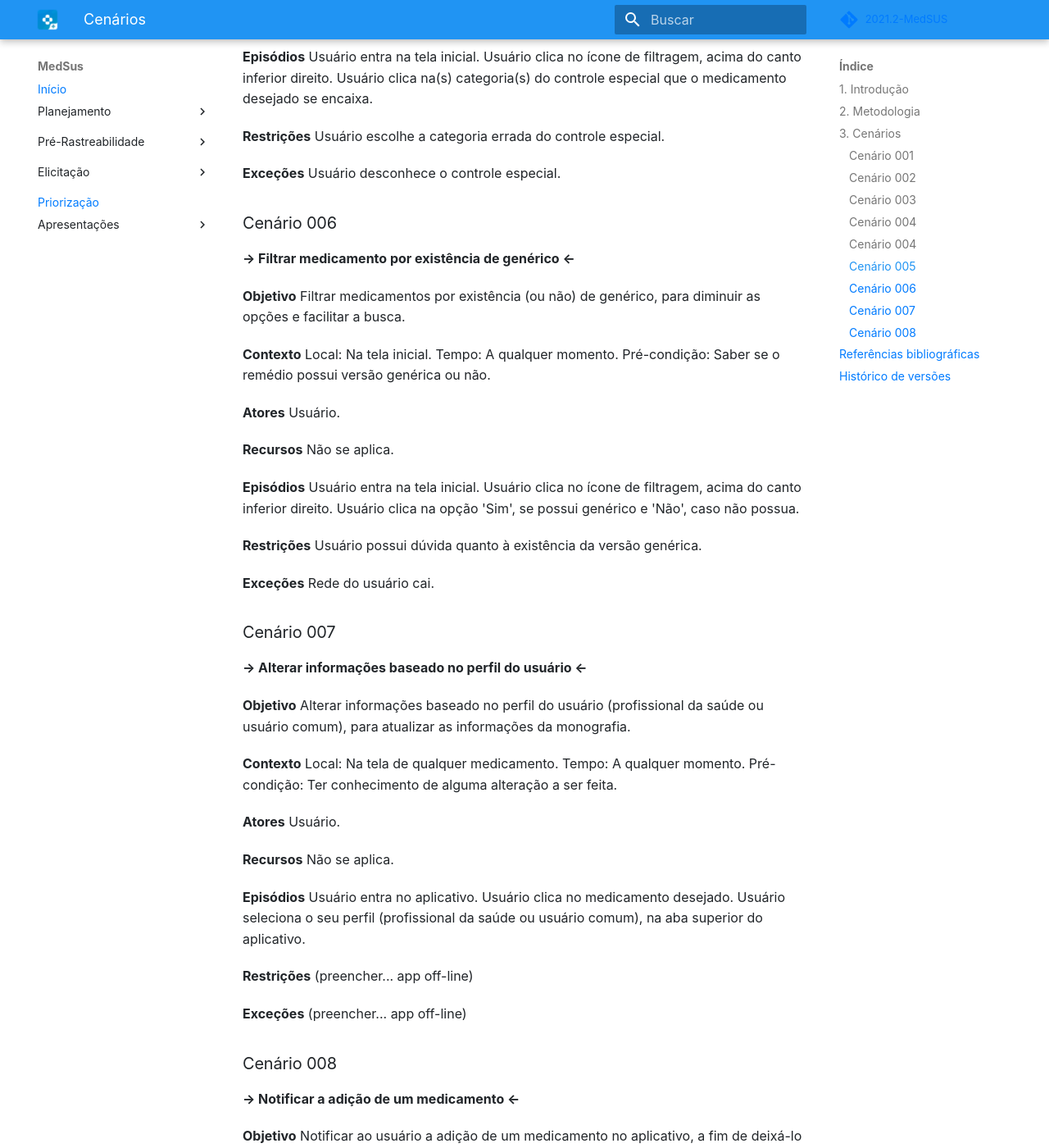
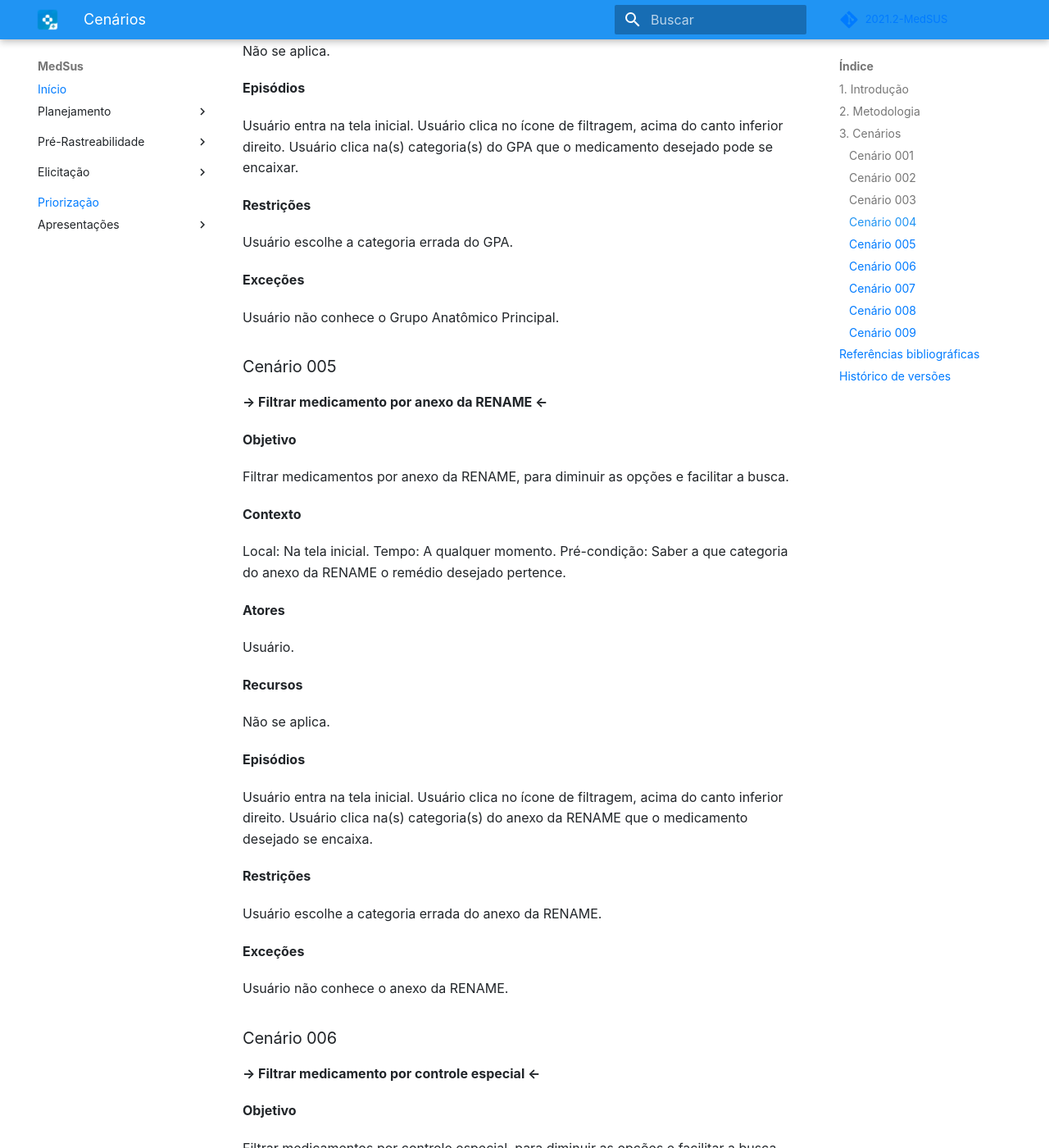
Before and after one commit to Requisitos-de-Software/2021.2-MedSUS, an MkDocs documentation site: the page built from docs/modeling/scenarios.md, in a window 1280 px wide and 1400 px high, scrolled down 3470 px. Shown: the whole window at 82% size. Built offline with MkDocs 1.6.1 and Material for MkDocs 9.7.7, drawn with Linux system fonts in a browser that asks for light colours; some web fonts are replaced; comment, search, counter and statistics services are not loaded; some of the changed text lies outside the part shown.

Commit message:
Correção do texto de scenarios.md
#22

```diff
--- a/docs/modeling/scenarios.md
+++ b/docs/modeling/scenarios.md
@@ -19,28 +19,35 @@ A partir do Brainstorming realizado em uma reunião com todos os membros do grup
 **-> Pesquisar medicamentos por nome <-**
 
 **Objetivo**
+
 Buscar por medicamento específico para facilitar achá-lo.
 
 **Contexto**
+
 Local: Tela inicial.
 Tempo: A qualquer momento.
 Pré-condição: Não se aplica.
 
 **Atores**
+
 Usuário.
 
 **Recursos**
+
 Não se aplica.
 
 **Episódios**
+
 Usuário entra na tela inicial.
 Usuário clica no ícone de pesquisa, no canto superior direito.
 Usuário pesquisa o medicamento desejado.
 
 **Restrições**
+
 Errar o nome do medicamento.
 
 **Exceções**
+
 Usuário não sabe o nome do medicamento.
 
 ### Cenário 002
@@ -48,29 +55,36 @@ Usuário não sabe o nome do medicamento.
 **-> Compartilhar medicamentos <-**
 
 **Objetivo**
+
 Compartilhar medicamentos para outras pessoas.
 
 **Contexto**
+
 Local: Na tela de qualquer medicamento.
 Tempo: A qualquer momento.
 Pré-condição: Não se aplica.
 
 **Atores**
+
 Usuário.
 
 **Recursos**
+
 Não se aplica.
 
 **Episódios**
+
 Usuário entra na tela inicial.
 Usuário procura pelo medicamento desejado.
 Usuário clica no ícone do meio, na aba inferior.
 Usuário escolhe onde irá compartilhar as informações.
 
 **Restrições**
+
 Só é possível compartilhar em um outro aplicativo por vez.
 
 **Exceções**
+
 Destinatário não possui nenhum aplicativo para receber o compartilhamento.
 
 ### Cenário 003
@@ -78,28 +92,35 @@ Destinatário não possui nenhum aplicativo para receber o compartilhamento.
 **-> Favoritar medicamentos <-**
 
 **Objetivo**
+
 Favoritar medicamentos para guardar os medicamentos que possuem preferência.
 
 **Contexto**
+
 Local: Na tela inicial ou na tela de qualquer medicamento.
 Tempo: A qualquer momento.
 Pré-condição: Não se aplica.
 
 **Atores**
+
 Usuário.
 
 **Recursos**
+
 Não se aplica.
 
 **Episódios**
+
 Usuário entra na tela inicial.
 Usuário procura pelo medicamento desejado.
 Usuário clica no ícone de favoritar - atrás do nome do medicamento.
 
 **Restrições**
+
 Nenhuma restrição foi encontrada.
 
 **Exceções**
+
 Medicamento não existe no sistema.
 
 ### Cenário 004
@@ -107,174 +128,216 @@ Medicamento não existe no sistema.
 **-> Filtrar medicamento por GAP <-**
 
 **Objetivo**
+
 Filtrar medicamentos por Grupo Anatômico Principal, para diminuir as opções e facilitar a busca.
 
 **Contexto**
+
 Local: Na tela inicial.
 Tempo: A qualquer momento.
 Pré-condição: Saber a que categoria do GPA o remédio desejado pertence.
 
 **Atores**
+
 Usuário.
 
 **Recursos**
+
 Não se aplica.
 
 **Episódios**
+
 Usuário entra na tela inicial.
 Usuário clica no ícone de filtragem, acima do canto inferior direito.
 Usuário clica na(s) categoria(s) do GPA que o medicamento desejado pode se encaixar.
 
 **Restrições**
+
 Usuário escolhe a categoria errada do GPA.
 
 **Exceções**
+
 Usuário não conhece o Grupo Anatômico Principal.
 
-### Cenário 004
+### Cenário 005
 
 **-> Filtrar medicamento por anexo da RENAME <-**
 
 **Objetivo**
+
 Filtrar medicamentos por anexo da RENAME, para diminuir as opções e facilitar a busca.
 
 **Contexto**
+
 Local: Na tela inicial.
 Tempo: A qualquer momento.
 Pré-condição: Saber a que categoria do anexo da RENAME o remédio desejado pertence.
 
 **Atores**
+
 Usuário.
 
 **Recursos**
+
 Não se aplica.
 
 **Episódios**
+
 Usuário entra na tela inicial.
 Usuário clica no ícone de filtragem, acima do canto inferior direito.
 Usuário clica na(s) categoria(s) do anexo da RENAME que o medicamento desejado se encaixa.
 
 **Restrições**
+
 Usuário escolhe a categoria errada do anexo da RENAME.
 
 **Exceções**
+
 Usuário não conhece o anexo da RENAME.
 
-### Cenário 005
+### Cenário 006
 
 **-> Filtrar medicamento por controle especial <-**
 
 **Objetivo**
+
 Filtrar medicamentos por controle especial, para diminuir as opções e facilitar a busca.
 
 **Contexto**
+
 Local: Na tela inicial.
 Tempo: A qualquer momento.
 Pré-condição: Saber a que categoria do controle especial o remédio desejado pertence.
 
 **Atores**
+
 Usuário.
 
 **Recursos**
+
 Não se aplica.
 
 **Episódios**
+
 Usuário entra na tela inicial.
 Usuário clica no ícone de filtragem, acima do canto inferior direito.
 Usuário clica na(s) categoria(s) do controle especial que o medicamento desejado se encaixa.
 
 **Restrições**
+
 Usuário escolhe a categoria errada do controle especial.
 
 **Exceções**
+
 Usuário desconhece o controle especial.
 
-### Cenário 006
+### Cenário 007
 
 **-> Filtrar medicamento por existência de genérico <-**
 
 **Objetivo**
+
 Filtrar medicamentos por existência (ou não) de genérico, para diminuir as opções e facilitar a busca.
 
 **Contexto**
+
 Local: Na tela inicial.
 Tempo: A qualquer momento.
 Pré-condição: Saber se o remédio possui versão genérica ou não.
 
 **Atores**
+
 Usuário.
 
 **Recursos**
+
 Não se aplica.
 
 **Episódios**
+
 Usuário entra na tela inicial.
 Usuário clica no ícone de filtragem, acima do canto inferior direito.
 Usuário clica na opção 'Sim', se possui genérico e 'Não', caso não possua.
 
 **Restrições**
+
 Usuário possui dúvida quanto à existência da versão genérica.
 
 **Exceções**
+
 Rede do usuário cai.
 
-### Cenário 007
+### Cenário 008
 
 **-> Alterar informações baseado no perfil do usuário <-**
 
 **Objetivo**
+
 Alterar informações baseado no perfil do usuário (profissional da saúde ou usuário comum), para atualizar as informações da monografia.
 
 **Contexto**
+
 Local: Na tela de qualquer medicamento.
 Tempo: A qualquer momento.
 Pré-condição: Ter conhecimento de alguma alteração a ser feita.
 
 **Atores**
+
 Usuário.
 
 **Recursos**
+
 Não se aplica.
 
 **Episódios**
+
 Usuário entra no aplicativo.
 Usuário clica no medicamento desejado.
 Usuário seleciona o seu perfil (profissional da saúde ou usuário comum), na aba superior do aplicativo.
 
 **Restrições**
-(preencher... app off-line)
+
+Usuário não perceber a aba de seleçao de perfil.
 
 **Exceções**
-(preencher... app off-line)
 
-### Cenário 008
+Aplicativo fora do ar.
+
+### Cenário 009
 
 **-> Notificar a adição de um medicamento <-**
 
 **Objetivo**
+
 Notificar ao usuário a adição de um medicamento no aplicativo, a fim de deixá-lo sempre atualizado.
 
 **Contexto**
+
 Local: Em qualquer tela do celular.
 Tempo: A qualquer momento.
 Pré-condição: Possuir as notificações do aplicativo ligadas e estar conectado a internet.
 
 **Atores**
+
 Usuário.
 
 **Recursos**
+
 Não se aplica.
 
 **Episódios**
+
 Usuário recebe a notificação na tela do celular.
 Usuário entra no aplicativo.
 Usuário clica no ícone do meio, da aba inferior do aplicativo.
 Usuário clica no meio da aba superior do aplicativo (Inclusão).
 
 **Restrições**
+
 O usuário desligou as notificações.
 
 **Exceções**
+
 Nenhum medicamento foi adicionado.
 
 ## Referências bibliográficas
```
Also changed, not shown: other parts of docs/modeling/scenarios.md (+7 -6 lines).
